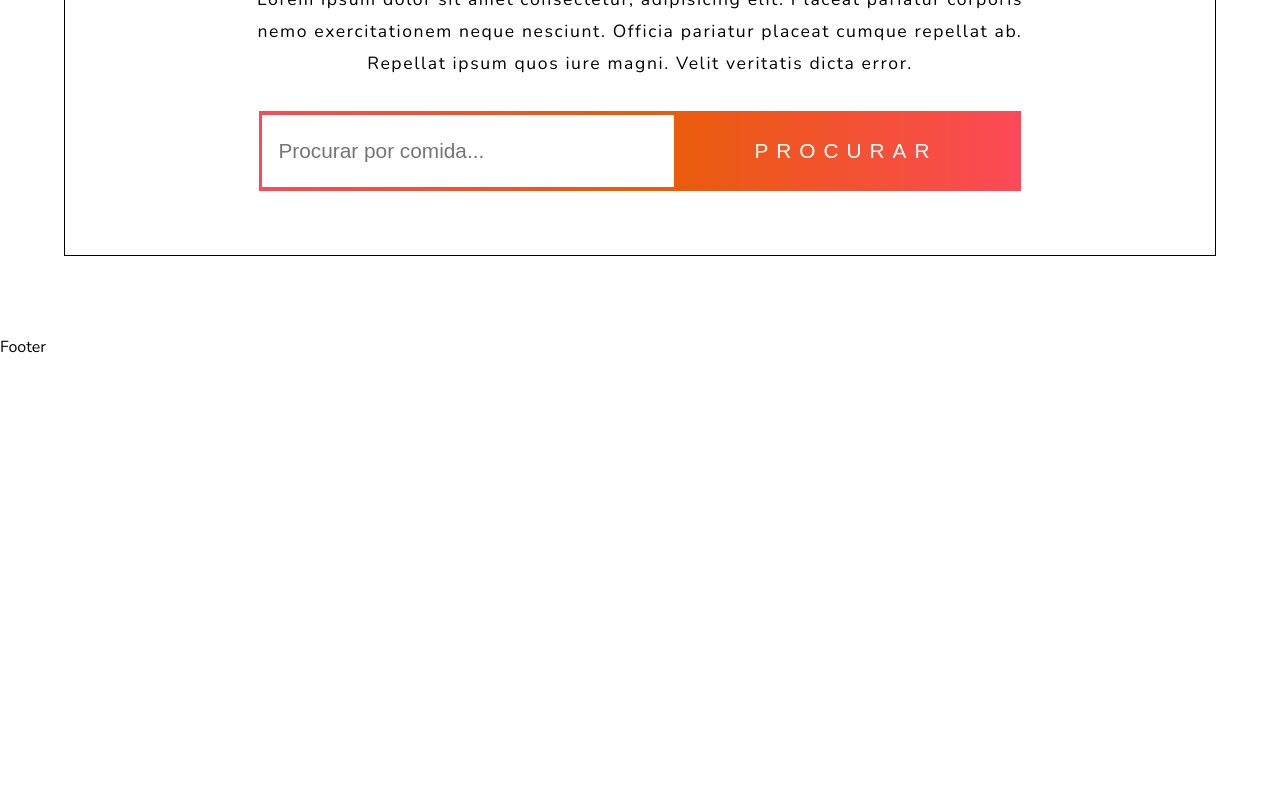
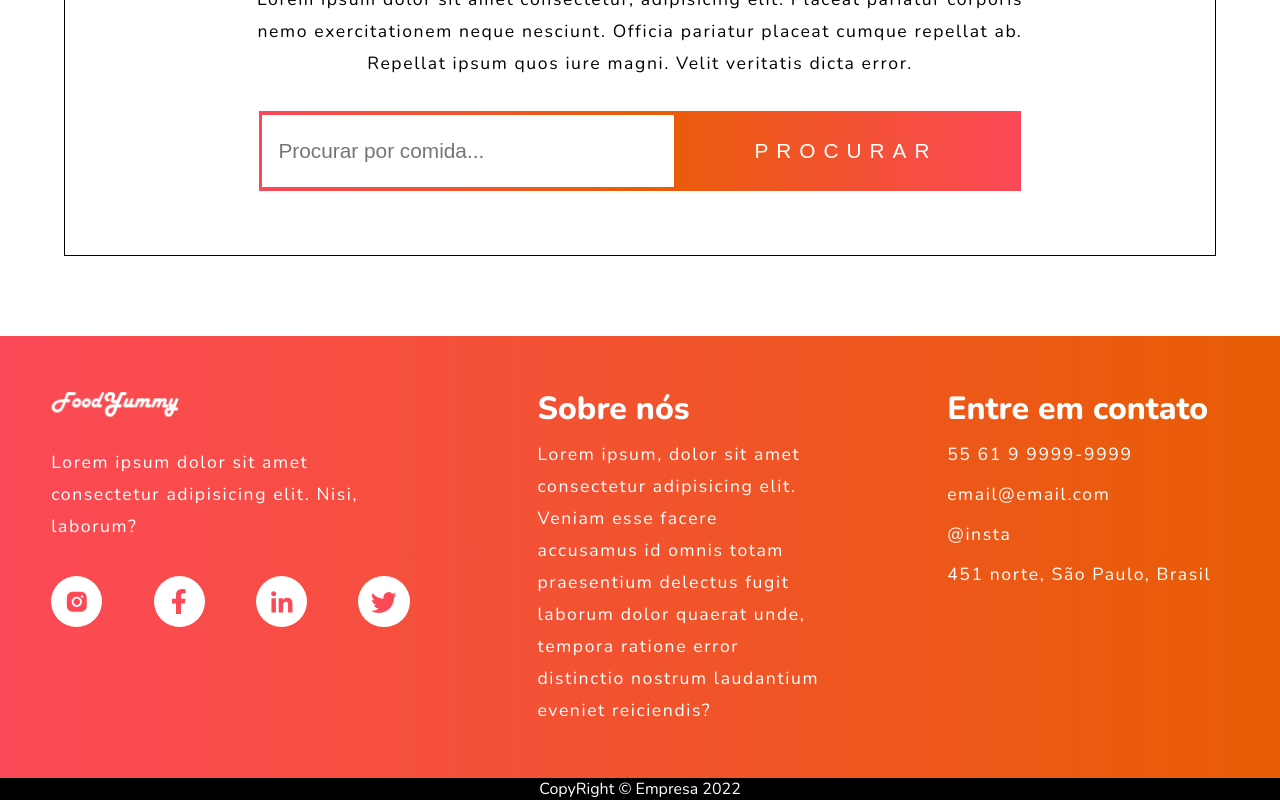
Before and after one commit to Daniels7k/food-marketplace, a React (Create React App) app: page / in a window 1280 px wide. Shown: the part 3762-4562 px from the top of the page. Before the commit the page ends 4120 px from the top, so only its background shows below. Built offline with nearby package versions, Linux system fonts and the light colour scheme.

Commit message:
Footer component ready

```diff
--- a/src/components/Footer.jsx
+++ b/src/components/Footer.jsx
@@ -1,9 +1,131 @@
-import React from 'react'
+import React from "react";
+import styled from "styled-components";
+import { AiFillInstagram } from "react-icons/ai";
+import { BsTwitter } from "react-icons/bs";
+import { FaFacebookF } from "react-icons/fa";
+import { GrLinkedinOption } from "react-icons/gr";
+
+import logo from "../assets/FoodYummy.png";
 
 const Footer = () => {
   return (
-    <div>Footer</div>
-  )
-}
+    <div className="footer">
+      <Section>
+        <div className="brand container">
+          <img src={logo} alt="logo" />
+          <p>
+            Lorem ipsum dolor sit amet consectetur adipisicing elit. Nisi,
+            laborum?
+          </p>
+          <ul>
+            <li>
+              <AiFillInstagram />
+            </li>
+            <li>
+              <FaFacebookF />
+            </li>
+            <li>
+              <GrLinkedinOption />
+            </li>
+            <li>
+              <BsTwitter />
+            </li>
+          </ul>
+        </div>
 
-export default Footer
+        <div className="about container">
+          <div className="title">
+            <h3>Sobre nós</h3>
+          </div>
+          <p>
+            Lorem ipsum, dolor sit amet consectetur adipisicing elit. Veniam
+            esse facere accusamus id omnis totam praesentium delectus fugit
+            laborum dolor quaerat unde, tempora ratione error distinctio nostrum
+            laudantium eveniet reiciendis?
+          </p>
+        </div>
+        <div className="contact container">
+          <div className="title">
+            <h3>Entre em contato</h3>
+          </div>
+          <p>55 61 9 9999-9999</p>
+          <p>email@email.com</p>
+          <p>@insta</p>
+          <p>451 norte, São Paulo, Brasil</p>
+        </div>
+      </Section>
+      <LowerFooter>CopyRight © Empresa 2022</LowerFooter>
+    </div>
+  );
+};
+
+const Section = styled.footer`
+    margin: 0;
+  background: linear-gradient(to right, #fc4958, #e85d04);
+  color: white;
+  display: grid;
+  grid-template-columns: repeat(3, 1fr);
+  gap: 10vw;
+  padding: 4vw;
+  p {
+    font-size: 1.1rem;
+    line-height: 2rem;
+    letter-spacing: 0.1rem;
+  }
+  ul {
+    display: flex;
+    list-style-type: none;
+    gap: 4vw;
+    margin-top: 2vw;
+    li {
+      padding: 0.8rem;
+      border-radius: 2rem;
+      background-color: white;
+      transition: 0.3s ease-in-out;
+      cursor: pointer;
+      &:hover {
+        background-color: black;
+        svg {
+          transform: scale(1.2);
+        }
+      }
+      svg {
+        display: flex;
+        justify-content: center;
+        align-items: center;
+        color: #fc4958;
+        font-size: 1.6rem;
+        transition: 0.3s ease-in-out;
+        &:hover {
+        }
+      }
+    }
+  }
+  img {
+    filter: brightness(0) invert(1);
+    width: 10vw;
+  }
+  .container {
+    display: flex;
+    flex-direction: column;
+    gap: 0.5rem;
+    h3 {
+      font-size: 2rem;
+    }
+  }
+`;
+
+const LowerFooter = styled.div`
+  margin: 0;
+  text-align: center;
+  background-color: black;
+  color: white;
+  h2 {
+    span {
+      color: #fc4958;
+      text-transform: uppercase;
+    }
+  }
+`;
+
+export default Footer;
```
